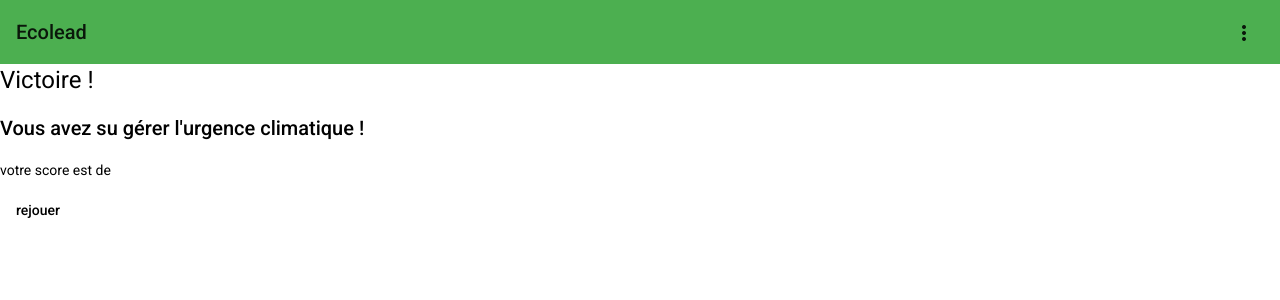
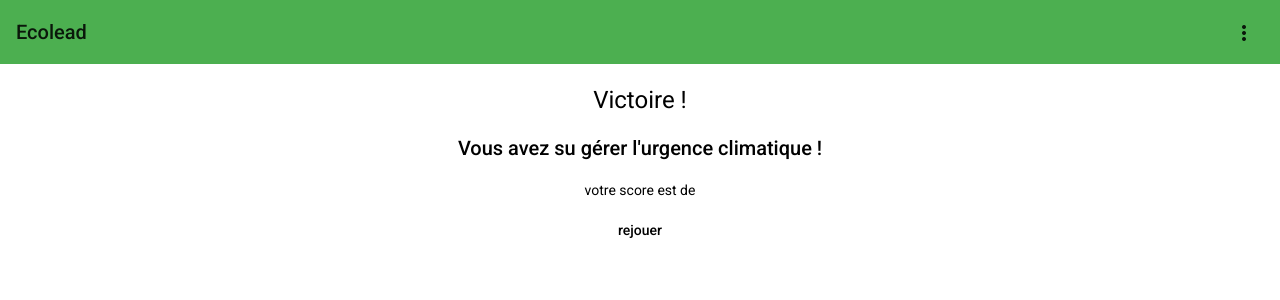
Before and after one commit to KilliannH/Ecolead, an Angular app: page /victory in a window 1280 px wide. Shown: the top 300 px of the page. Built offline with nearby package versions, Linux system fonts and the light colour scheme.

Commit message:
added css victory

```diff
--- a/src/app/components/game/victory/victory.component.css
+++ b/src/app/components/game/victory/victory.component.css
@@ -0,0 +1,7 @@
+.container{
+  margin: 20px;
+  align-content: center;
+  align-items: center;
+  text-align: center;
+
+}
```
